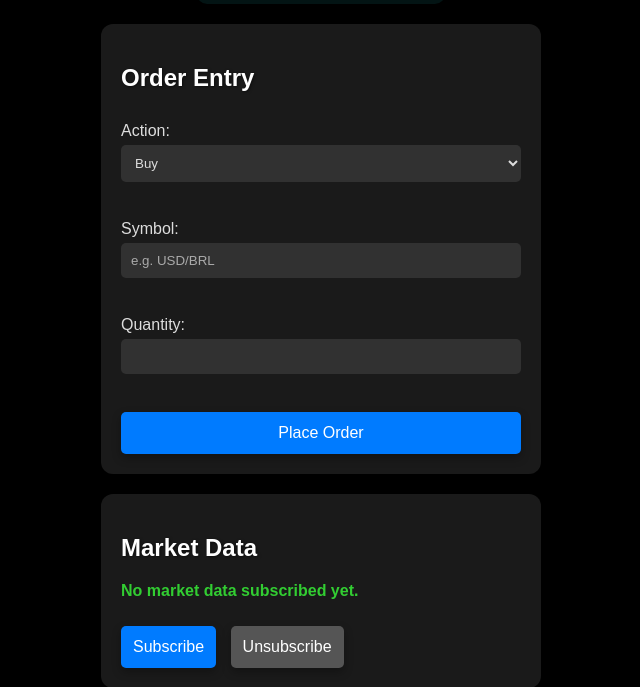
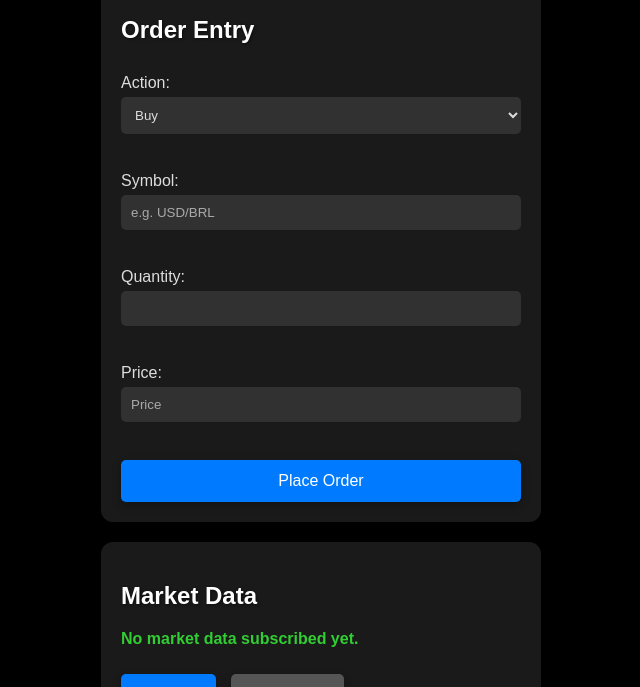
Before and after one commit to athiramuraleedharan-18/Price_simulator_version, a Flask app: page / in a window 1280 px wide. Shown: the top 687 px of the page, without its empty margins (319-959 px from the left). Run offline with Flask 3, Linux system fonts and the light colour scheme.

Commit message:
Modified static files

```diff
--- a/fix-client/static/script.js
+++ b/fix-client/static/script.js
@@ -12,6 +12,10 @@ document.addEventListener('DOMContentLoaded', () => {
   connectionStatus.textContent = 'Connection Status: Connected';
   connectionStatus.classList.remove('disconnected');
   connectionStatus.classList.add('connected');
+
+// Simulated exchange rates for USD/BRL and BRL/USD
+let exchangeRateUSD_BRL = 4.75; // Example: 1 USD = 4.75 BRL
+let exchangeRateBRL_USD = 1 / exchangeRateUSD_BRL; // Example: 1 BRL = ~0.21 USD
 
   // Handle order form submission
   orderForm.addEventListener('submit', (event) => {
@@ -30,6 +34,46 @@ document.addEventListener('DOMContentLoaded', () => {
     }, 3000);
   });
 
+  // Handle price input by user
+  function calculatePrice() {
+    const quantity = parseInt(document.getElementById('quantity').value);
+    const priceField = document.getElementById('price');
+    const symbol = document.getElementById('symbol').value;
+
+    if (quantity && (symbol === 'USD/BRL' || symbol === 'BRL/USD')) {
+        let totalPrice;
+         if (symbol === 'USD/BRL') {
+            // USD to BRL conversion
+            totalPrice = quantity * exchangeRateUSD_BRL;
+            priceField.value = `$ ${totalPrice.toFixed(2)}`; // Price in BRL
+        } else if (symbol === 'BRL/USD') {
+            // BRL to USD conversion
+            totalPrice = quantity * exchangeRateBRL_USD;
+            priceField.value = `$ ${totalPrice.toFixed(2)}`; // Price in USD
+        }
+    } else {
+        priceField.value = ''; // Clear the price field if input is invalid
+    }
+}
+
+// Add event listener to update price when quantity changes
+document.getElementById('quantity').addEventListener('input', calculatePrice);
+
+// Handle order form submission
+orderForm.addEventListener('submit', (event) => {
+    event.preventDefault();
+    const action = document.getElementById('action').value;
+    const symbol = document.getElementById('symbol').value;
+    const quantity = parseInt(document.getElementById('quantity').value);
+    const price = document.getElementById('price').value;
+
+ if (symbol === 'USD/BRL' || symbol === 'BRL/USD') {
+        console.log(`Placing order: ${action}, Symbol: ${symbol}, Quantity: ${quantity}, Price: ${price}`);
+        alert(`Order placed successfully at ${price}!`);
+    } else {
+        alert('Please enter a valid currency pair (e.g., USD/BRL or BRL/USD).');
+    }
+});
   // Handle market data subscription
   subscribeButton.addEventListener('click', () => {
     console.log('Subscribing to market data');
--- a/fix-client/templates/index.html
+++ b/fix-client/templates/index.html
@@ -27,9 +27,14 @@
             <input type="text" id="symbol" name="symbol" placeholder="e.g. USD/BRL" required>
             <br>
             <label for="quantity">Quantity:</label>
-            <input type="number" id="quantity" name="quantity" min="1" required>
+
+            <input type="number" id="quantity" name="quantity" min="1" oninput="calculatePrice()" required>
+            <br>
+            <label for= "price">Price:</label>
+            <input type="text" id="price" name="price" readonly placeholder="Price">
             <br>
             <button type="submit">Place Order</button>
+
         </form>
         <p id="order-confirmation" class="hidden">Order placed successfully!</p>
     </div>
```
